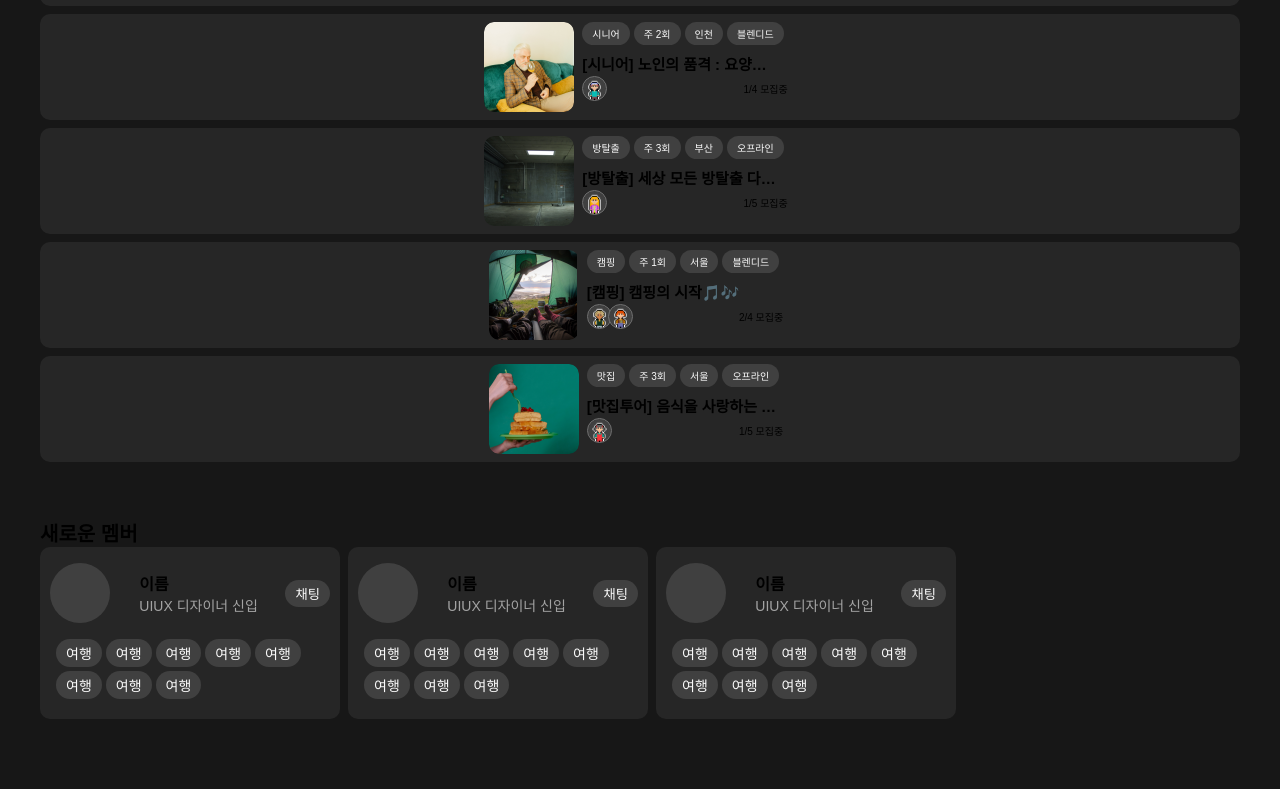
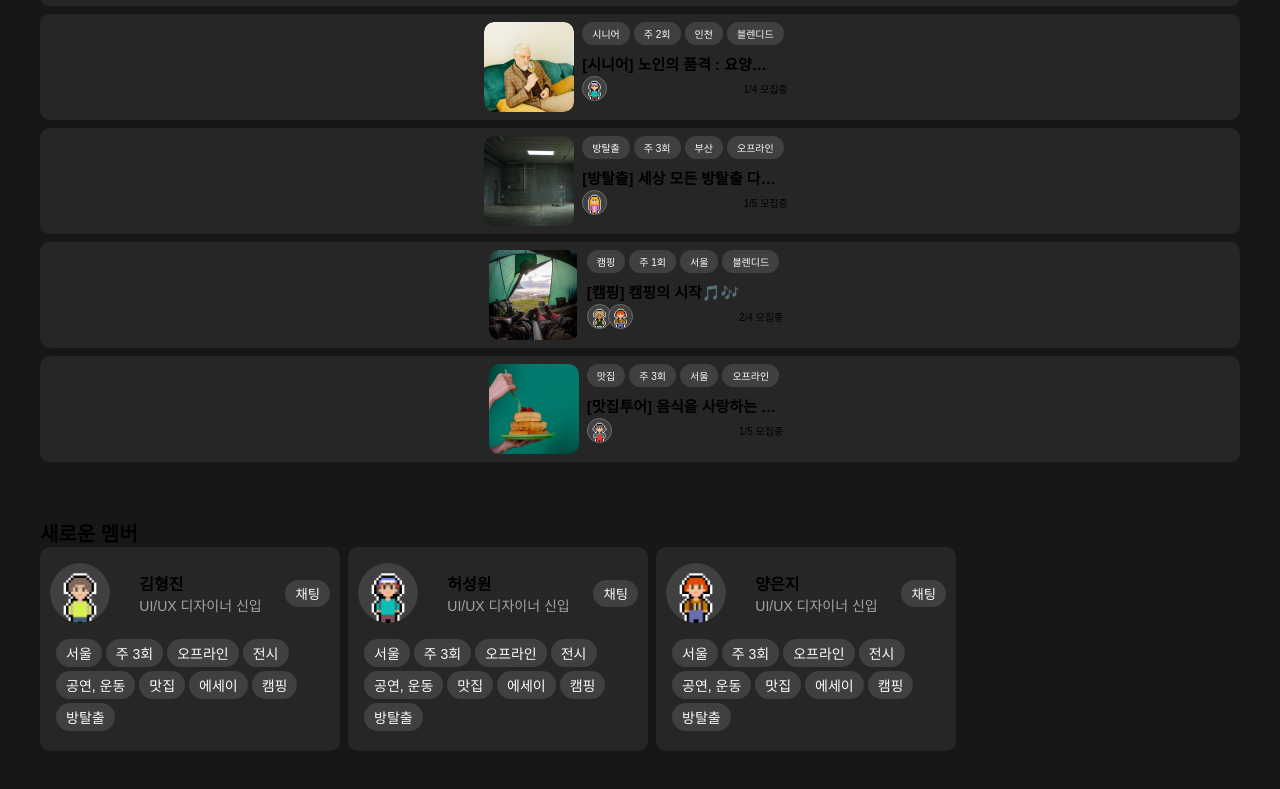
Before and after one commit to eunji9128/mozip_project_pwa, a React (Create React App) app: page /home in a window 1280 px wide. Shown: the part 936-1725 px from the top of the page. Built offline with nearby package versions, Linux system fonts and the light colour scheme; a web font is replaced by a local one.

Commit message:
member 프로필 데이터 바인딩

```diff
--- a/src/Main/Cards.jsx
+++ b/src/Main/Cards.jsx
@@ -1,9 +1,9 @@
 import styled from "styled-components";
 import { color } from "../style/colorVar";
 import { project_list } from "../constant/Projects";
+import { member_list } from "../constant/Members";
 
 export const ProjectCard = (props) => {
-    console.log("index", props.index)
     let project = project_list[props.index ? props.index : 0]
 
     function shuffle(array) {
@@ -18,7 +18,7 @@ export const ProjectCard = (props) => {
             <CardImg idx={project.id}/>
             <ContentBox>
                 <BadgeGroup>
-                    {project.badge_list.map((item,index)=>{
+                    {project.badge_list.map((item, index)=>{
                         return <Badge>{item}</Badge>
                     })}
                 </BadgeGroup>
@@ -38,28 +38,25 @@ export const ProjectCard = (props) => {
     )
 };
 
-export const MemberCard = () => {
+export const MemberCard = (props) => {
+    let member = member_list[props.index ? props.index : 0]
+
     return (
         <Container width={"300px"} padding={"16px 8px"} margin={"0 8px 0 0"}>
             <Header>
                 <Box>
-                    <MemberImg />
+                    <MemberImg profile_idx={member.profile_id}/>
                 </Box>
                 <MemberInfo>
-                    <h2>이름</h2>
-                    <p>UIUX 디자이너 신입</p>
+                    <h2>{member.name}</h2>
+                    <p>{member.role} {member.career}</p>
                 </MemberInfo>
                 <ChatBtn>채팅</ChatBtn>
             </Header>
             <BadgeGroup height={"auto"} fontSize={"14px"} padding={"16px 8px 0 8px"}>
-                <Badge>여행</Badge>
-                <Badge>여행</Badge>
-                <Badge>여행</Badge>
-                <Badge>여행</Badge>
-                <Badge>여행</Badge>
-                <Badge>여행</Badge>
-                <Badge>여행</Badge>
-                <Badge>여행</Badge>
+                {member.badge_list.map((item, index)=>{
+                    return <Badge>{item}</Badge>
+                })}
             </BadgeGroup>
         </Container>
     )
@@ -168,7 +165,8 @@ const Box = styled.div`
 const MemberImg = styled.div`
     width: 60px;
     height: 60px;
-    background: ${color.gray700};
+    background: url(${process.env.PUBLIC_URL}/img/profile/profile${props => props.profile_idx || 1}.png) no-repeat;
+    background-size: contain;
     border-radius: 50%;
 `
 
--- a/src/Main/Home.jsx
+++ b/src/Main/Home.jsx
@@ -27,9 +27,9 @@ const Home = () => {
                 <h1>새로운 멤버</h1>
                 <div style={{overflowX: "scroll"}}>
                     <FlexBox>
-                        <MemberCard />
-                        <MemberCard />
-                        <MemberCard />
+                        <MemberCard index={0}/>
+                        <MemberCard index={1}/>
+                        <MemberCard index={2}/>
                         {/* 데이터 바인딩으로 변환해줘야 함 */}
                     </FlexBox>
                 </div>
--- /dev/null
+++ b/src/constant/Members.jsx
@@ -0,0 +1,56 @@
+export const member_list = [
+  {
+    id: 1,
+    name: "김형진",
+    profile_id: 12,
+    role: "UI/UX 디자이너",
+    career: "신입",
+    badge_list: [
+      "서울",
+      "주 3회",
+      "오프라인",
+      "전시",
+      "공연, 운동",
+      "맛집",
+      "에세이",
+      "캠핑",
+      "방탈출",
+    ],
+  },
+  {
+    id: 2,
+    name: "허성원",
+    profile_id: 3,
+    role: "UI/UX 디자이너",
+    career: "신입",
+    badge_list: [
+      "서울",
+      "주 3회",
+      "오프라인",
+      "전시",
+      "공연, 운동",
+      "맛집",
+      "에세이",
+      "캠핑",
+      "방탈출",
+    ],
+  },
+  {
+    id: 3,
+    name: "양은지",
+    profile_id: 8,
+    role: "UI/UX 디자이너",
+    career: "신입",
+    badge_list: [
+      "서울",
+      "주 3회",
+      "오프라인",
+      "전시",
+      "공연, 운동",
+      "맛집",
+      "에세이",
+      "캠핑",
+      "방탈출",
+    ],
+  },
+];
```
